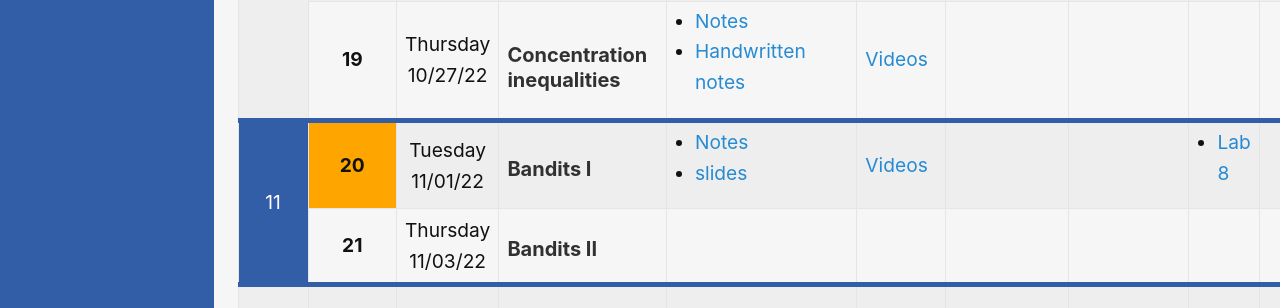
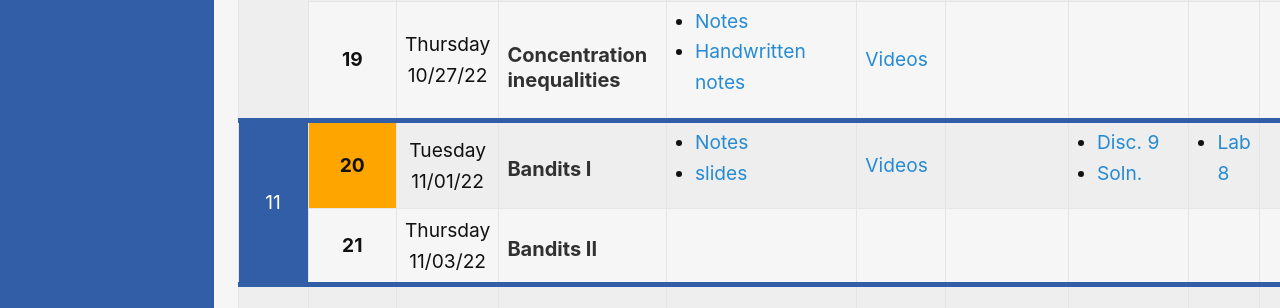
Before and after one commit to ds-102/fa22, a Jekyll site: the page built from index.md, in a window 1280 px wide. Shown: the part 4669-4977 px from the top of the page. Built offline with Jekyll 4.4.1, drawn with Linux system fonts in a browser that asks for light colours.

Commit message:
add discussion 9

```diff
--- a/_data/lectures.yml
+++ b/_data/lectures.yml
@@ -216,6 +216,9 @@
   topic: Bandits I
   lab: |
     - [Lab 8](http://data102.datahub.berkeley.edu/hub/user-redirect/git-sync?repo=https://github.com/ds-102/fa22&subPath=labs/lab08/)
+  discussion: |
+      - [Disc. 9](assets/discussion/Discussion9.pdf)
+      - [Soln.](assets/discussion/Discussion9_Solutions.pdf)
   video: https://www.youtube.com/watch?v=9kA6kGfRA2A&list=PLSEfoRJ1f3UOvvRl51lPbBma0fgiM-ovZ
   slides: |
     - [Notes](http://data102.datahub.berkeley.edu/hub/user-redirect/git-sync?repo=https://github.com/ds-102/fa22&subPath=lecture/lecture18/concentration.ipynb)
```
Also changed, not shown: 2 other files.
